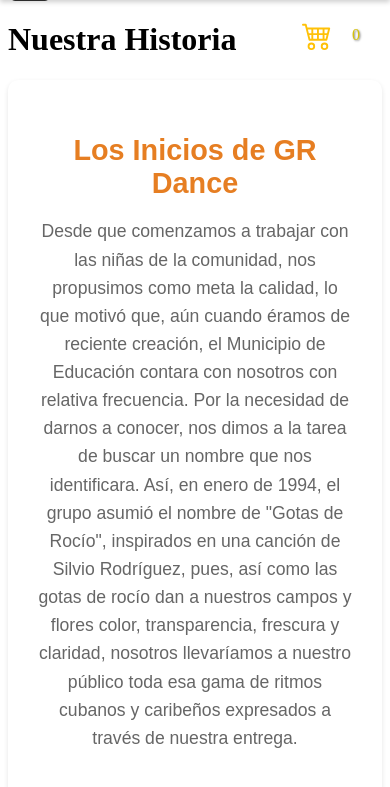
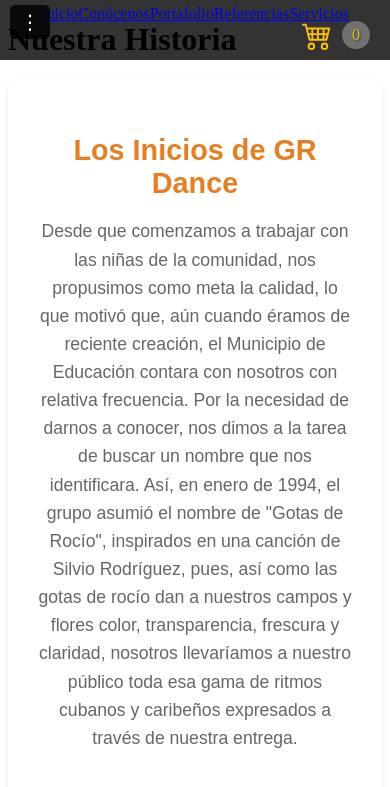
Before and after one commit to Altair000/GRDance, a website with bundled scripts: page public/conocenos.html in a window 390 px wide. Shown: the top 787 px of the page. Built offline with nearby package versions, Linux system fonts and the light colour scheme; no server answers.

Commit message:
Update sidebar.css

```diff
--- a/public/css/sidebar.css
+++ b/public/css/sidebar.css
@@ -2,89 +2,78 @@
     position: fixed;
     left: 0;
     top: 0;
-    height: 100%;
-    width: 200px;
+    height: 50px; /* Altura fija en móviles por defecto */
+    width: 100%;
     background-color: rgba(0, 0, 0, 0.8);
-    padding-top: 60px;
+    padding: 5px 0;
     display: flex;
-    flex-direction: column;
+    justify-content: center;
     z-index: 2;
-    transition: width 0.3s ease, transform 0.3s ease;
+    transition: transform 0.3s ease, height 0.3s ease;
 }
 
 .sidebar.collapsed {
-    width: 60px;
+    height: 50px; /* Altura mínima visible */
 }
 
 .sidebar.open {
-    width: 200px;
+    height: 200px; /* Altura expandida para mostrar enlaces */
+    transform: translateY(0);
 }
 
 .toggle-sidebar {
     position: absolute;
-    top: 10px;
-    right: -40px;
+    top: 5px;
+    left: 10px; /* Botón a la izquierda en móviles */
     background-color: rgba(0, 0, 0, 0.8);
     color: white;
     border: none;
     font-size: 20px;
     cursor: pointer;
     padding: 5px 10px;
-    border-radius: 0 5px 5px 0;
-    transition: right 0.3s;
-    z-index: 3; /* Asegurar que esté encima de otros elementos */
+    border-radius: 5px;
+    z-index: 3;
 }
 
 .services {
-    margin-left: 200px;
-    transition: margin-left 0.3s ease;
-    min-height: 100vh;
+    margin-top: 50px; /* Espacio para la barra colapsada */
     padding: 20px;
+    transition: margin-top 0.3s ease;
 }
 
 .services.shifted {
-    margin-left: 60px;
+    margin-top: 0; /* Sin margen cuando se abre */
 }
 
-@media (max-width: 768px) {
+@media (min-width: 769px) {
     .sidebar {
-        width: 100%;
-        height: auto;
-        top: 0;
-        left: 0;
-        flex-direction: row;
-        justify-content: center;
-        padding: 10px 0;
-        transform: translateY(-100%); /* Oculta inicialmente */
-        background-color: rgba(0, 0, 0, 0.9); /* Ajuste de opacidad para visibilidad */
-        box-shadow: 0 2px 5px rgba(0, 0, 0, 0.2); /* Sombra para destacar */
+        height: 100%;
+        width: 200px;
+        padding-top: 60px;
+        flex-direction: column;
+    }
+
+    .sidebar.collapsed {
+        width: 60px;
     }
 
     .sidebar.open {
-        transform: translateY(0); /* Muestra al abrir */
-        height: auto; /* Asegura altura dinámica */
+        width: 200px;
     }
 
-    .sidebar.collapsed {
-        height: 50px; /* Altura mínima visible */
-        transform: translateY(0); /* Siempre visible cuando colapsada */
-        padding: 5px 0;
+    .toggle-sidebar {
+        top: 10px;
+        right: -40px;
+        left: auto;
+        border-radius: 0 5px 5px 0;
     }
 
     .services {
-        margin-left: 0;
-        margin-top: 50px; /* Espacio para la barra colapsada */
-        transition: margin-top 0.3s ease;
+        margin-left: 200px;
+        margin-top: 0;
     }
 
     .services.shifted {
-        margin-top: 0; /* Sin margen cuando se abre */
-    }
-
-    .toggle-sidebar {
-        top: 5px;
-        right: auto;
-        left: 10px; /* Mover a la izquierda en móviles */
-        border-radius: 5px;
+        margin-left: 60px;
     }
 }
```
